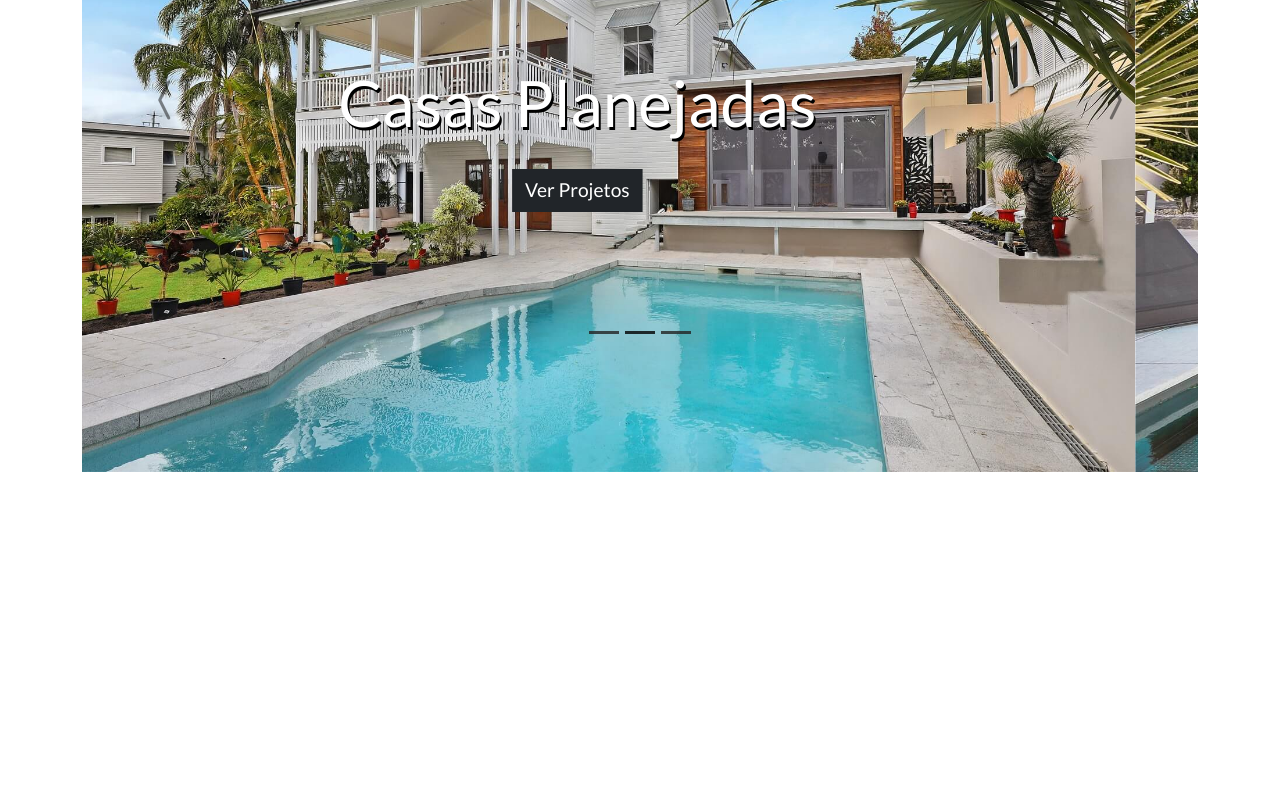
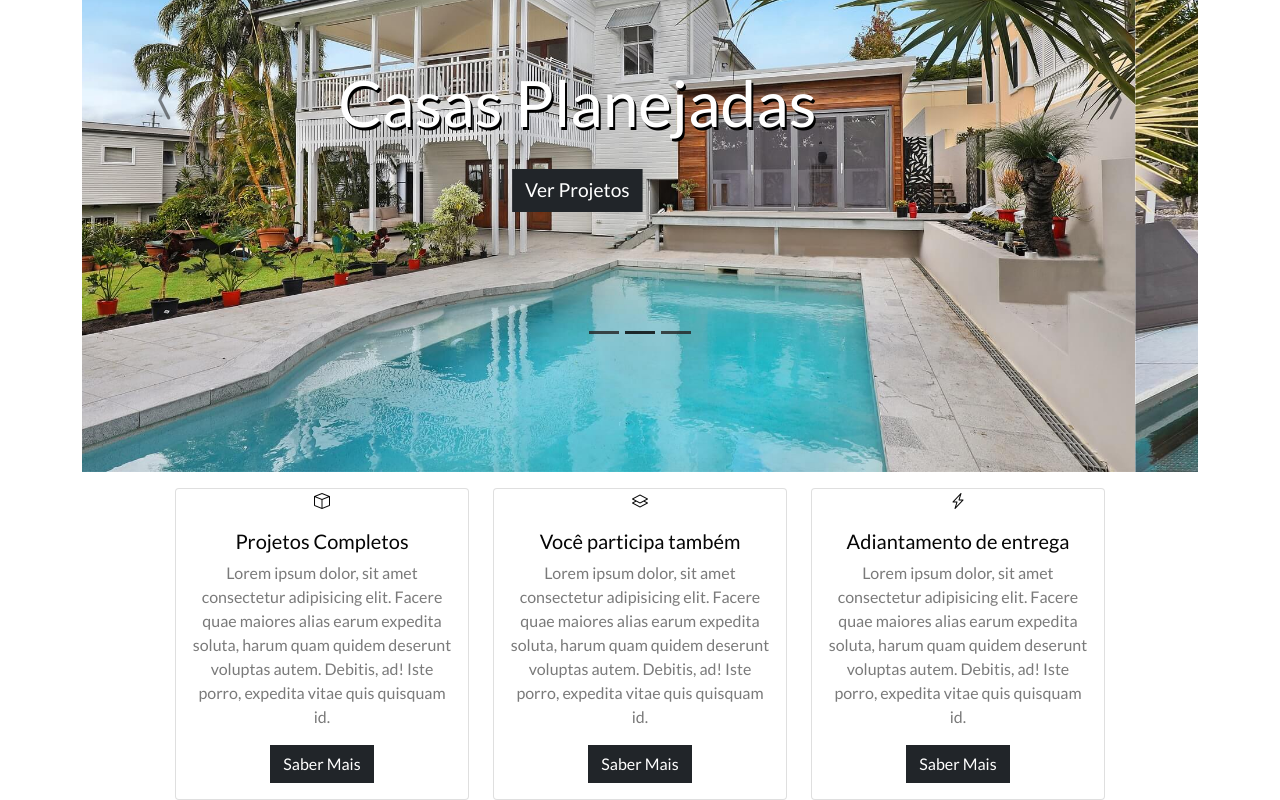
Before and after one commit to rennanmserenza/projeto-bootstrap-NC, a plain HTML site: page index.html in a window 1280 px wide. Shown: the part 400-1200 px from the top of the page. Before the commit the page ends 888 px from the top, so only its background shows below. Drawn offline with nearby package versions, Linux system fonts and the light colour scheme.

Commit message:
[NEW] Criação dos Mini Banners no index.html.

```diff
--- a/index.html
+++ b/index.html
@@ -130,7 +130,41 @@
             </div>
 
             <!-- MINI BANNERS -->
+            <div class="col-12 col-md-10 offset-md-1" id="mini-banners">
+                <div class="row">
+                    <div class="col-12 col-md-4">
+                        <div class="card text-center">
+                            <i class="bi bi-box primary-color"></i>
+                            <div class="card-body">
+                                <h5 class="card-title primary-color">Projetos Completos</h5>
+                                <p class="card-text secondary-color">Lorem ipsum dolor, sit amet consectetur adipisicing elit. Facere quae maiores alias earum expedita soluta, harum quam quidem deserunt voluptas autem. Debitis, ad! Iste porro, expedita vitae quis quisquam id.</p>
+                                <a href="#" class="btn btn-dark">Saber Mais</a>
+                            </div>
+                        </div>
+                    </div>
+                    <div class="col-12 col-md-4">
+                        <div class="card text-center">
+                            <i class="bi bi-layers primary-color"></i>
+                            <div class="card-body">
+                                <h5 class="card-title primary-color">Você participa também</h5>
+                                <p class="card-text secondary-color">Lorem ipsum dolor, sit amet consectetur adipisicing elit. Facere quae maiores alias earum expedita soluta, harum quam quidem deserunt voluptas autem. Debitis, ad! Iste porro, expedita vitae quis quisquam id.</p>
+                                <a href="#" class="btn btn-dark">Saber Mais</a>
+                            </div>
+                        </div>
+                    </div>
+                    <div class="col-12 col-md-4">
+                        <div class="card text-center">
+                            <i class="bi bi-lightning-charge primary-color"></i>
+                            <div class="card-body">
+                                <h5 class="card-title primary-color">Adiantamento de entrega</h5>
+                                <p class="card-text secondary-color">Lorem ipsum dolor, sit amet consectetur adipisicing elit. Facere quae maiores alias earum expedita soluta, harum quam quidem deserunt voluptas autem. Debitis, ad! Iste porro, expedita vitae quis quisquam id.</p>
+                                <a href="#" class="btn btn-dark">Saber Mais</a>
+                            </div>
+                        </div>
+                    </div>
+                </div>
 
+            </div>
         </div>
 
         <!-- JavaScript Bootstrap -->
```
